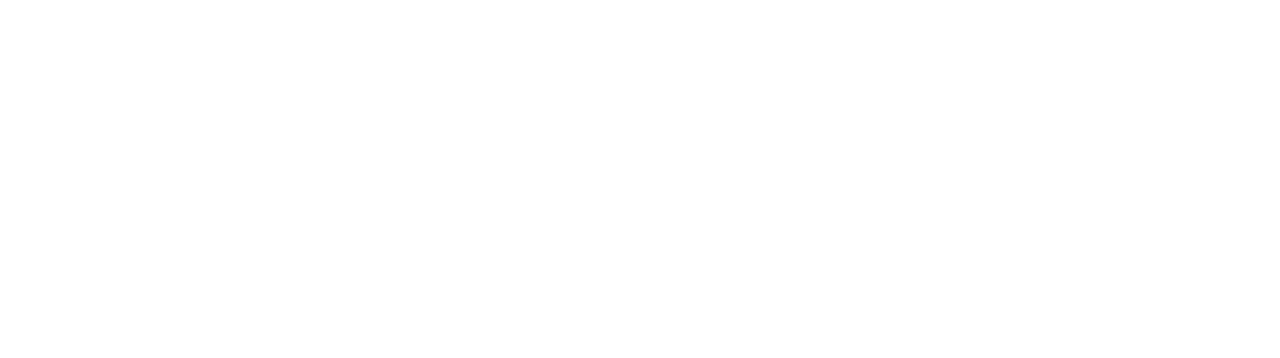
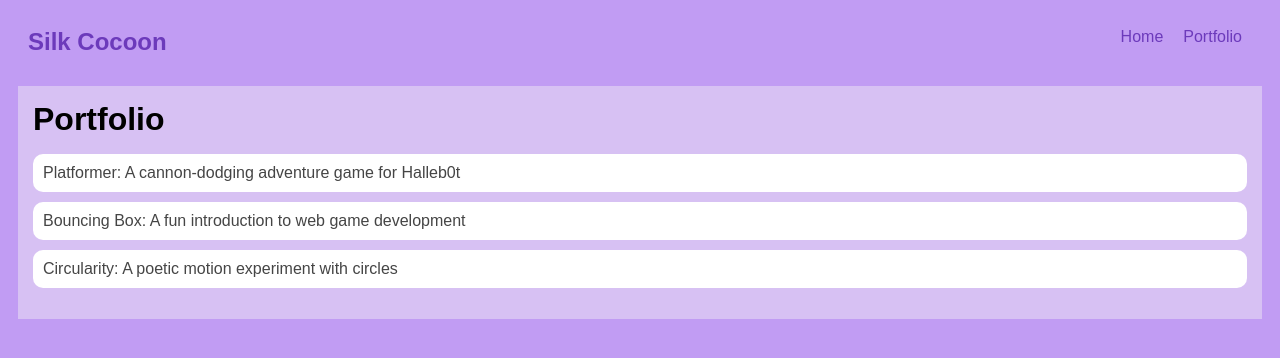
Before and after one commit to ChrisTheTree256/ChrisTheTree256.github.io, a plain HTML site: page portfolio.html in a window 1280 px wide. Drawn offline with Linux system fonts and the light colour scheme.

Commit message:
add portofilo page to website

```diff
--- a/portfolio.html
+++ b/portfolio.html
@@ -0,0 +1,41 @@
+<!DOCTYPE html>
+<html>
+  <head>
+    <title>Silk Cocoon</title>
+    <link rel="stylesheet" href="style.css">
+  </head>
+
+  <body>
+    <!-- All content goes here -->
+    <div id="all-contents">
+      <nav>
+        <h1>Silk Cocoon</h1>
+        <ul id="nav-ul">
+            <li class="nav-li">
+                <a href="index.html">Home</a>
+            </li>
+            <li class="nav-li">
+                <a href="portfolio.html">Portfolio</a>
+            </li>
+        </ul>
+      </nav>
+
+      <main>
+        <div class="content">
+            <h1>Portfolio</h1>
+            <ul id="portfolio">
+                <li>
+                     <a href="fsd-projects/platformer/">Platformer: A cannon-dodging adventure game for Halleb0t</a>
+                </li>
+                <li>
+                     <a href="fsd-projects/bouncing-box/">Bouncing Box: A fun introduction to web game development</a>
+                </li>
+                <li>
+                     <a href="fsd-projects/circularity/">Circularity: A poetic motion experiment with circles</a>
+                </li>
+            </ul>
+        </div>
+      </main>
+    </div>
+  </body>
+</html>
--- a/style.css
+++ b/style.css
@@ -87,3 +87,29 @@ nav {
 a {
     color: #6c3abb;
 }
+
+/* Portfolio styles */
+.content h1 {
+  color: black;
+}
+
+#portfolio {
+  list-style-type: none;
+  padding-left: 0;
+}
+
+#portfolio li {
+  background: #fff;
+  padding: 10px;
+  border-radius: 10px;
+  margin-bottom: 10px;
+}
+
+#portfolio li:hover {
+  background: #eee;
+}
+
+#portfolio a {
+  text-decoration: none;
+  color: #454545;
+}
```
Also changed, not shown: index.html (+1 -1 lines).
